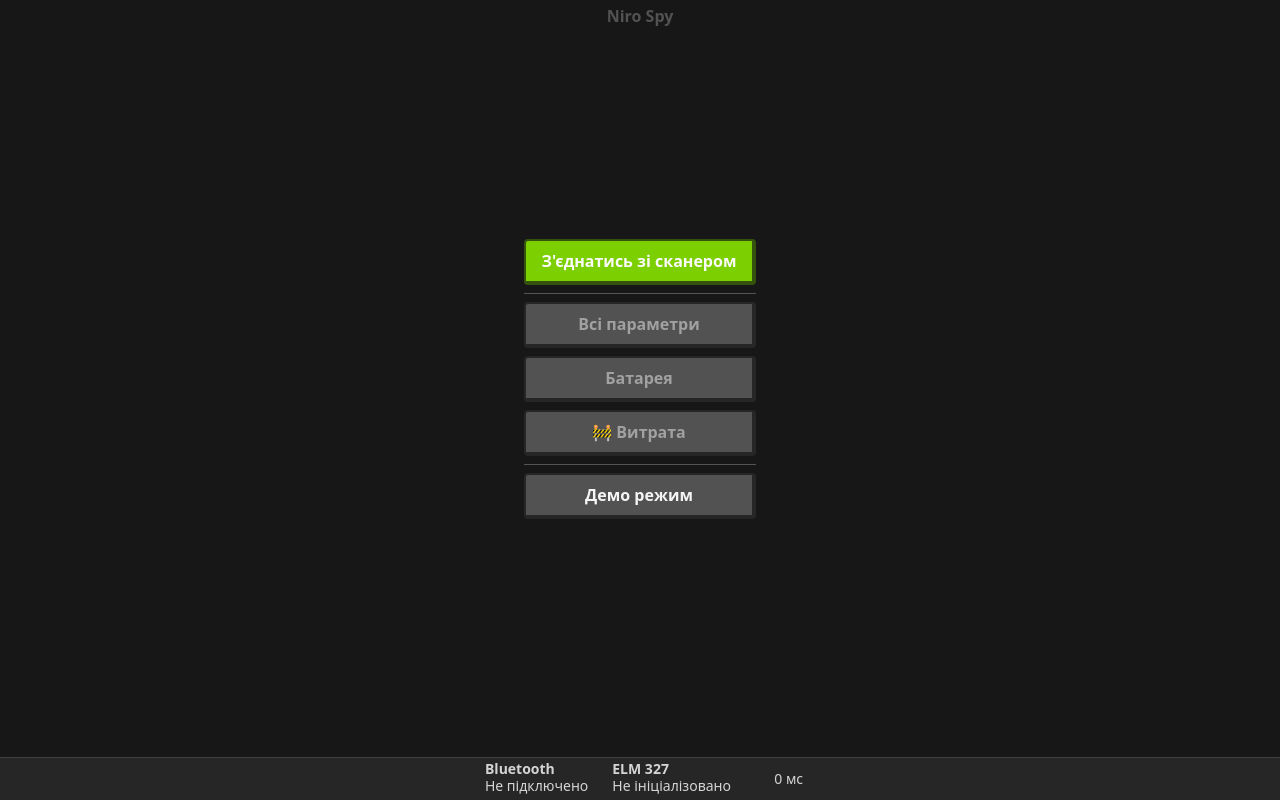
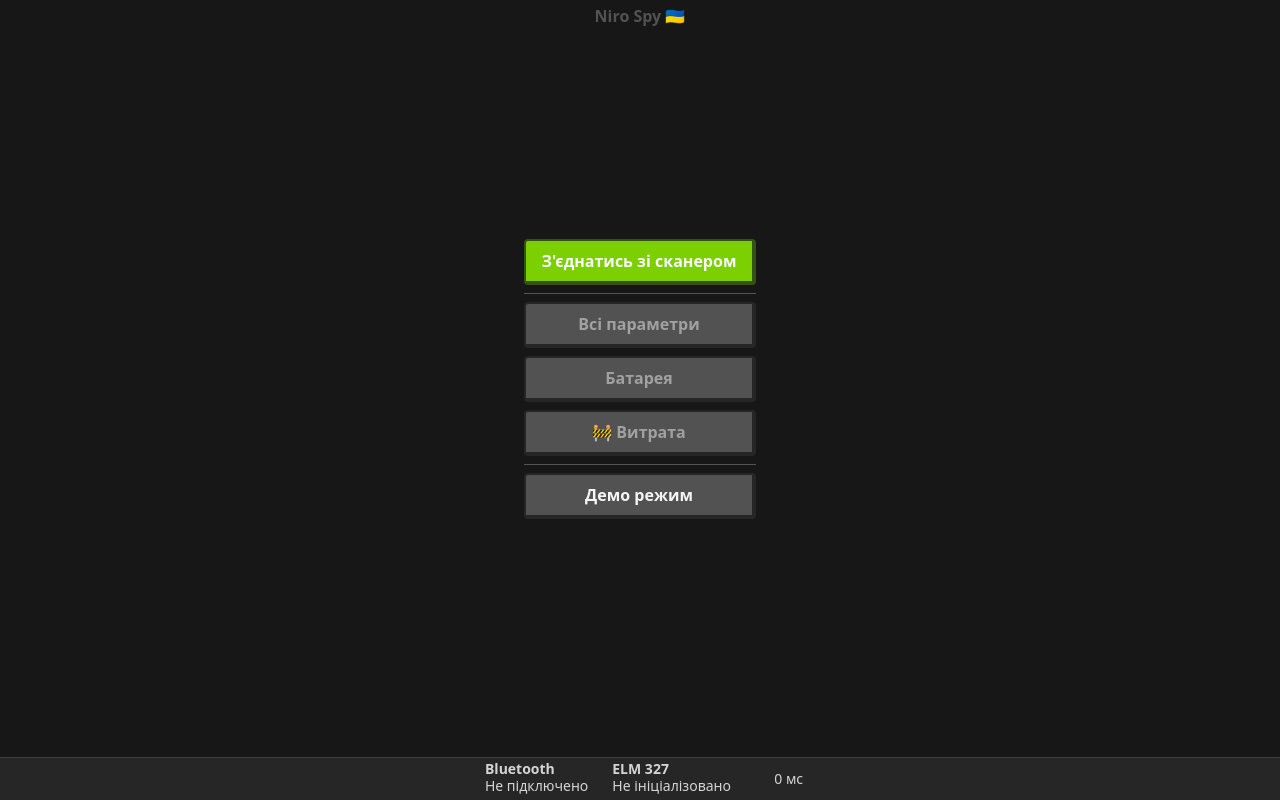
Before and after one commit to Tuoris/niro-spy, a SvelteKit app: page / in a window 1280 px wide. Built offline with nearby package versions, Linux system fonts and the light colour scheme; what @iconify/tailwind4 would draw is missing.

Commit message:
Add UA flag

```diff
--- a/src/routes/+page.svelte
+++ b/src/routes/+page.svelte
@@ -23,7 +23,7 @@
 	let elmDeviceStatus = $derived(bluetoothState.elmDeviceStatus);
 </script>
 
-<div class="absolute top-1 font-bold text-neutral-600">Niro Spy</div>
+<div class="absolute top-1 font-bold text-neutral-600">Niro Spy 🇺🇦</div>
 <div class="flex flex-col items-stretch gap-2">
 	<Button variant="primary" onclick={connectAndStartDataReading}>З'єднатись зі сканером</Button>
 	<hr />
```
